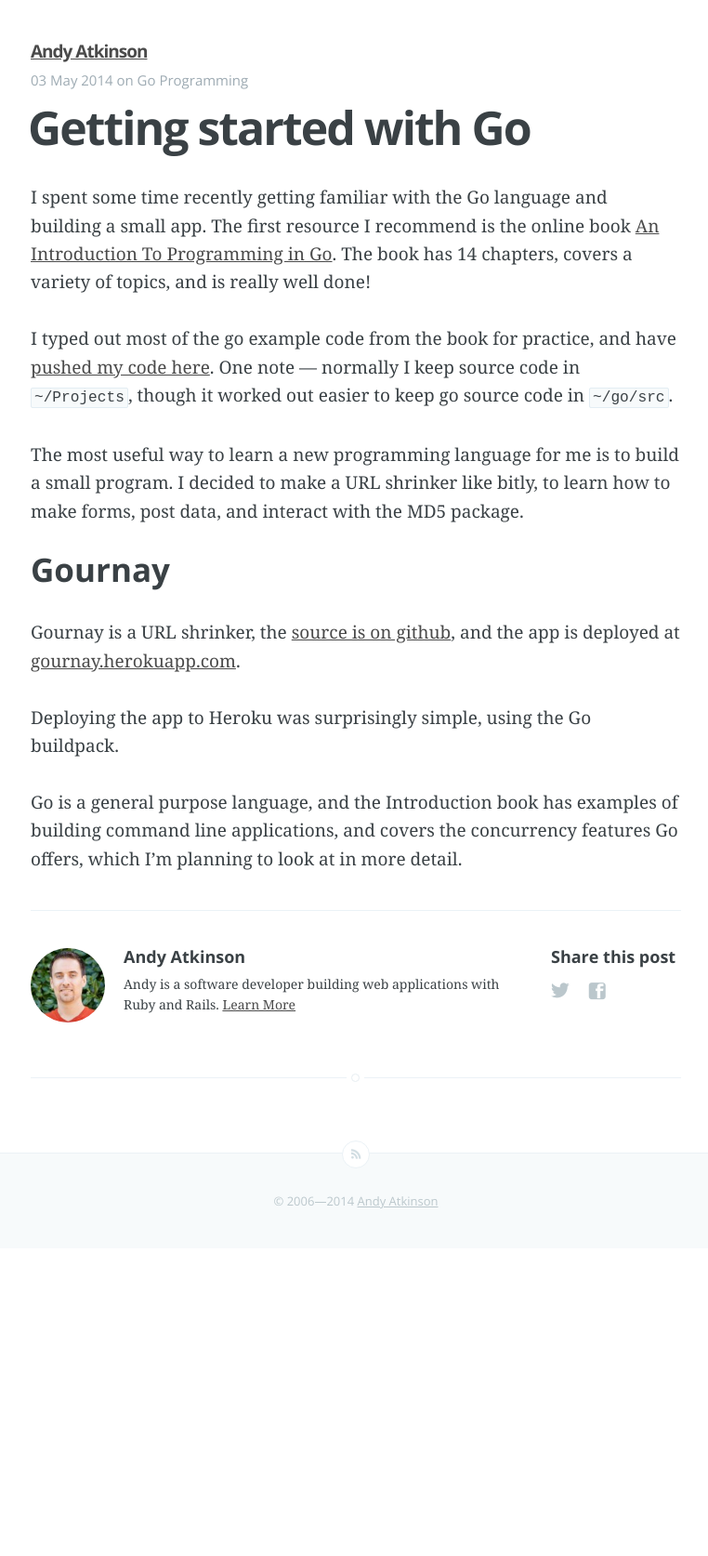
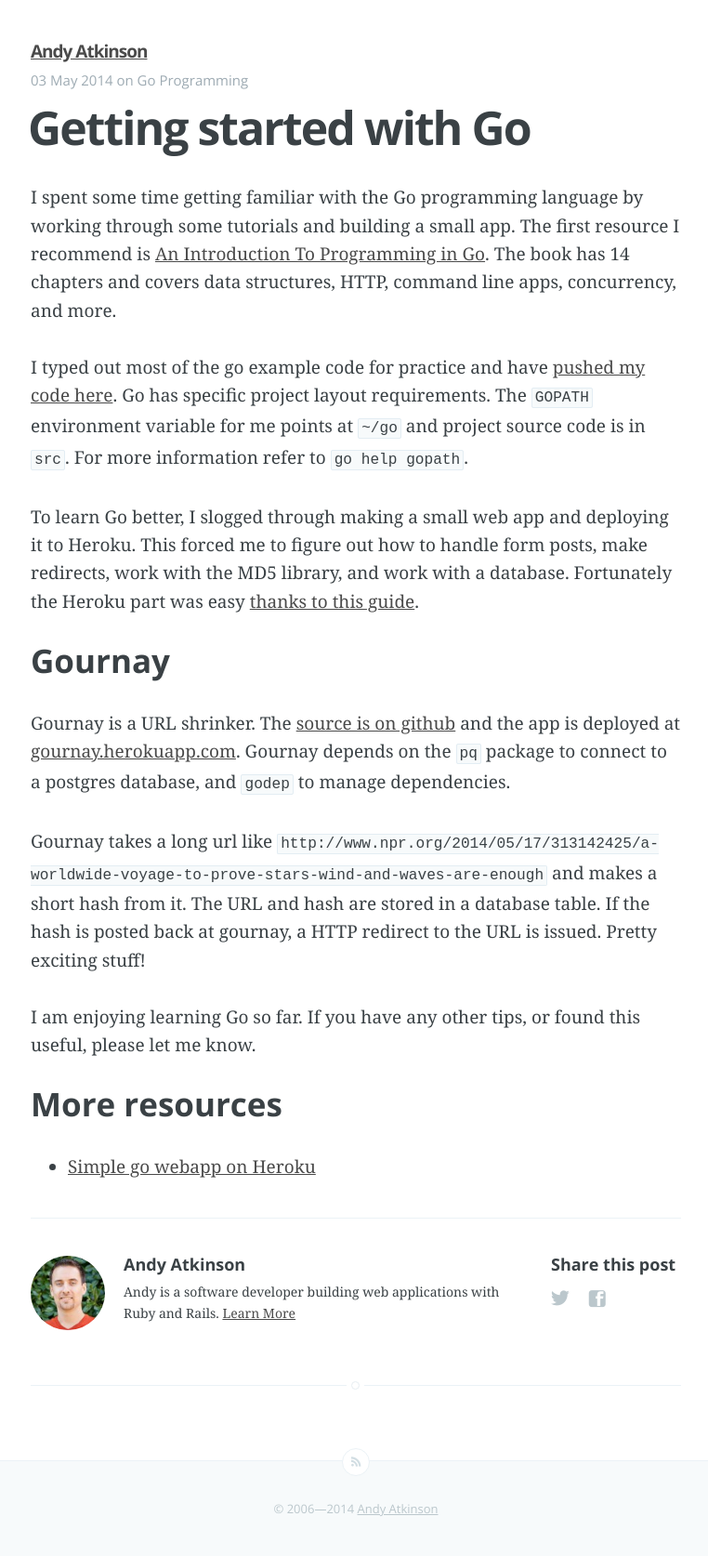
Before and after one commit to andyatkinson/blog, a Jekyll site: the page built from _posts/2014-05-10-getting-started-with-go.md, in a window 1280 px wide. Shown: the whole page at 93% size, without its empty margins (257-1019 px from the left). Built offline with Jekyll 4.4.1, drawn with Linux system fonts in a browser that asks for light colours; Markdown is read by kramdown in place of the engine named in the settings; before the commit the page ends 1343 px from its top, so only the background shows below that.

Commit message:
update go post

```diff
--- a/_posts/2014-05-10-getting-started-with-go.md
+++ b/_posts/2014-05-10-getting-started-with-go.md
@@ -6,16 +6,20 @@ comments: true
 categories: [Go, Programming]
 ---
 
-I spent some time recently getting familiar with the Go language and building a small app. The first resource I recommend is the online book [An Introduction To Programming in Go](http://www.golang-book.com/). The book has 14 chapters, covers a variety of topics, and is really well done!
+I spent some time getting familiar with the Go programming language by working through some tutorials and building a small app. The first resource I recommend is [An Introduction To Programming in Go](http://www.golang-book.com/). The book has 14 chapters and covers data structures, HTTP, command line apps, concurrency, and more.
 
-I typed out most of the go example code from the book for practice, and have [pushed my code here](https://github.com/andyatkinson/golang-book). One note &mdash; normally I keep source code in `~/Projects`, though it worked out easier to keep go source code in `~/go/src`.
+I typed out most of the go example code for practice and have [pushed my code here](https://github.com/andyatkinson/golang-book). Go has specific project layout requirements. The `GOPATH` environment variable for me points at `~/go` and project source code is in `src`. For more information refer to `go help gopath`.
 
-The most useful way to learn a new programming language for me is to build a small program. I decided to make a URL shrinker like bitly, to learn how to make forms, post data, and interact with the MD5 package.
+To learn Go better, I slogged through making a small web app and deploying it to Heroku. This forced me to figure out how to handle form posts, make redirects, work with the MD5 library, and work with a database. Fortunately the Heroku part was easy [thanks to this guide](http://mmcgrana.github.io/2012/09/getting-started-with-go-on-heroku.html).
 
 ### Gournay
 
-Gournay is a URL shrinker, the [source is on github](https://github.com/andyatkinson/gournay), and the app is deployed at [gournay.herokuapp.com](http://gournay.herokuapp.com/).
+Gournay is a URL shrinker. The [source is on github](https://github.com/andyatkinson/gournay) and the app is deployed at [gournay.herokuapp.com](http://gournay.herokuapp.com/). Gournay depends on the `pq` package to connect to a postgres database, and `godep` to manage dependencies.
 
-Deploying the app to Heroku was surprisingly simple, using the Go buildpack.
+Gournay takes a long url like `http://www.npr.org/2014/05/17/313142425/a-worldwide-voyage-to-prove-stars-wind-and-waves-are-enough` and makes a short hash from it. The URL and hash are stored in a database table. If the hash is posted back at gournay, a HTTP redirect to the URL is issued. Pretty exciting stuff!
 
-Go is a general purpose language, and the Introduction book has examples of building command line applications, and covers the concurrency features Go offers, which I'm planning to look at in more detail.
+I am enjoying learning Go so far. If you have any other tips, or found this useful, please let me know.
+
+### More resources
+
+ * [Simple go webapp on Heroku](http://blog.joshsoftware.com/2014/02/28/a-simple-go-web-app-on-heroku-with-mongodb-on-mongohq/)
```
